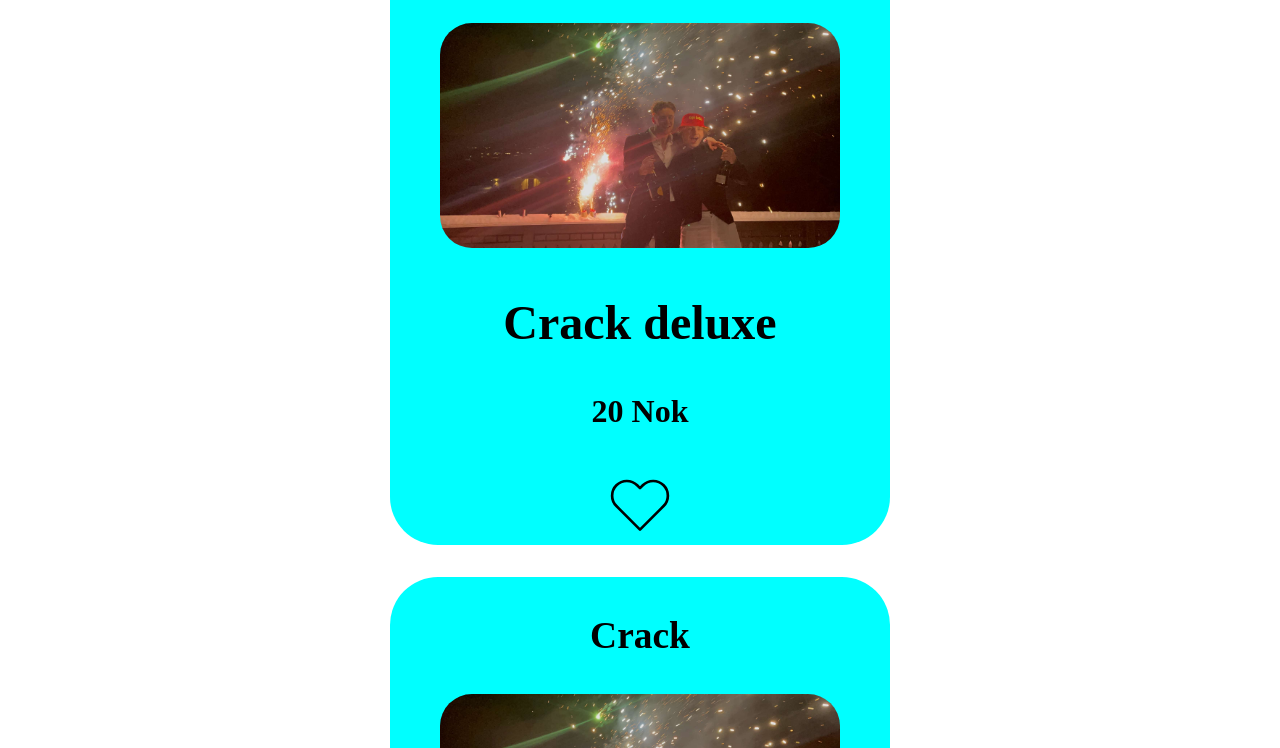
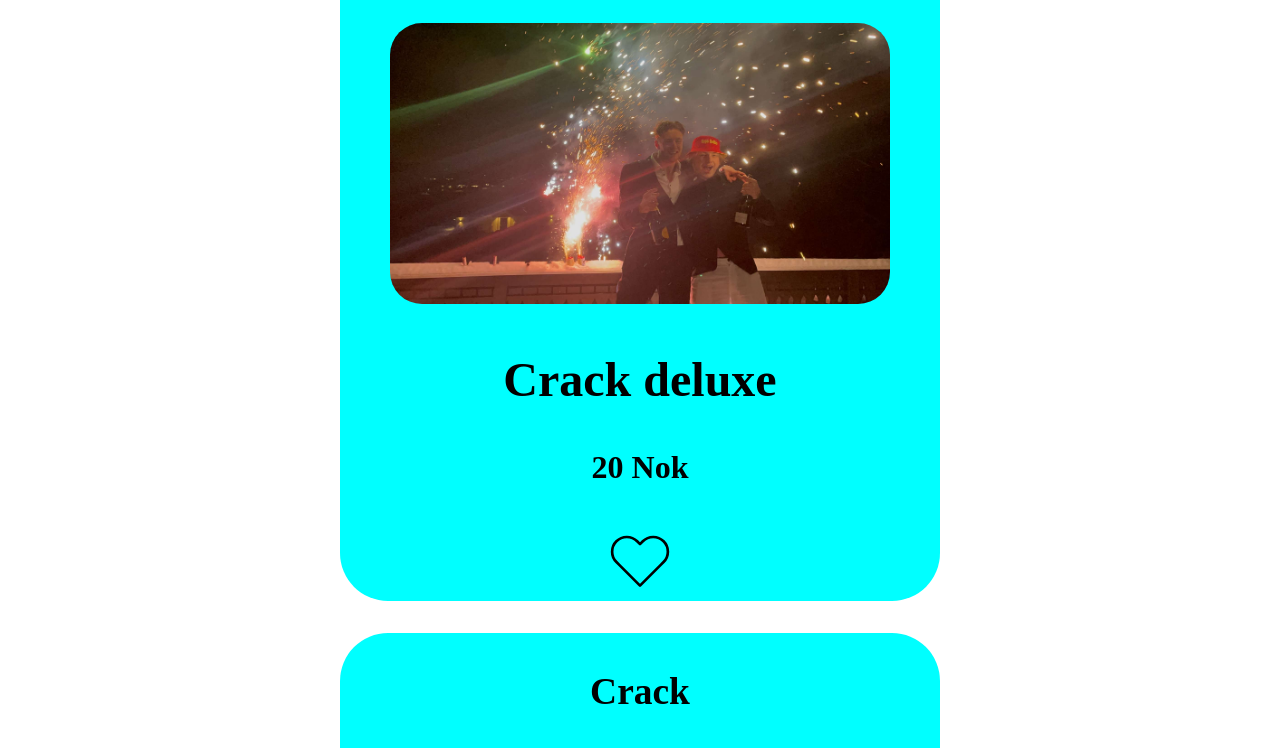
Before and after one commit to ChrisBerg03/JS-first-lecture, a plain HTML site: page favorite-page/index.html in a window 1280 px wide. Shown: the part 406-1154 px from the top of the page. Drawn offline with Linux system fonts and the light colour scheme.

Commit message:
favorite

```diff
--- a/favorite-page/css/styles.css
+++ b/favorite-page/css/styles.css
@@ -6,6 +6,7 @@ body {
     margin: 0;
     width: 100vw;
     height: 100vh;
+    overflow-x: hidden;
 }
 
 .navBar {
@@ -76,13 +77,13 @@ main {
 .product {
     background-color: aqua;
     border-radius: 48px;
-    width: 500px;
+    width: 600px;
     height: 700px;
     margin: 16px;
 }
 
 .product img {
-    width: 400px;
+    width: 500px;
     border-radius: 32px;
     top: 50px;
 }
--- a/favorite-page/js/script.js
+++ b/favorite-page/js/script.js
@@ -4,11 +4,18 @@ import productsData from "./data/products.js";
 
 const productContainer = document.querySelector(".container");
 
+const mySavedFavs = getFavs ();
+
+
 // 2. fill the container with products. The Data element passes the data from html to js so we can save it later in the localstorage.
-let favs = [];
 
 for (let i = 0; i < productsData.length; i++) {
-    console.log(productsData[i]);
+    let cssClass = "";
+
+    const doesObjectExisit = mySavedFavs.find(function (favs)
+    {
+        return parseInt(favs.id) === productsData[i].id
+    });
     productContainer.innerHTML += `
     <div class="product">
     <h3>Crack</h3>
@@ -21,7 +28,7 @@ for (let i = 0; i < productsData.length; i++) {
     <h4>${productsData[i].price} Nok</h4>
 
     <span class="like">
-    <svg class="heart"
+    <svg class="heart $cssClass"
     data-name="${productsData[i].name}"
     data-id="${productsData[i].id}"
     data-price="${productsData[i].price}"
@@ -34,11 +41,10 @@ for (let i = 0; i < productsData.length; i++) {
     `;
 }
 
-const mySavedFavs = getFavs ();
+let favs = [];
 
-// select all the hearts
+// select all the heartsa
 const favorite = document.querySelectorAll(".heart");
-console.log("favorites", favorite);
 for (let x = 0; x < favorite.length; x++) {
     favorite[x].addEventListener("click", function () {
         this.classList.toggle("active-heart");
@@ -49,8 +55,12 @@ for (let x = 0; x < favorite.length; x++) {
                  id: this.dataset.id,
                  price: this.dataset.price
              });
-         window.localStorage.setItem("favorite", JSON.stringify(favs));
+             saveFavs(favs);
     });
+}
+
+function saveFavs(favs) {
+    window.localStorage.setItem("favorite", JSON.stringify(favs));
 }
 
 function getFavs () {
@@ -63,5 +73,5 @@ function getFavs () {
         return []
     } else {
         return JSON.parse(savedFavs);
-    }
+    };
 }
```
Also changed, not shown: favorite-page/js/data/products.js (line endings or trailing spaces).
